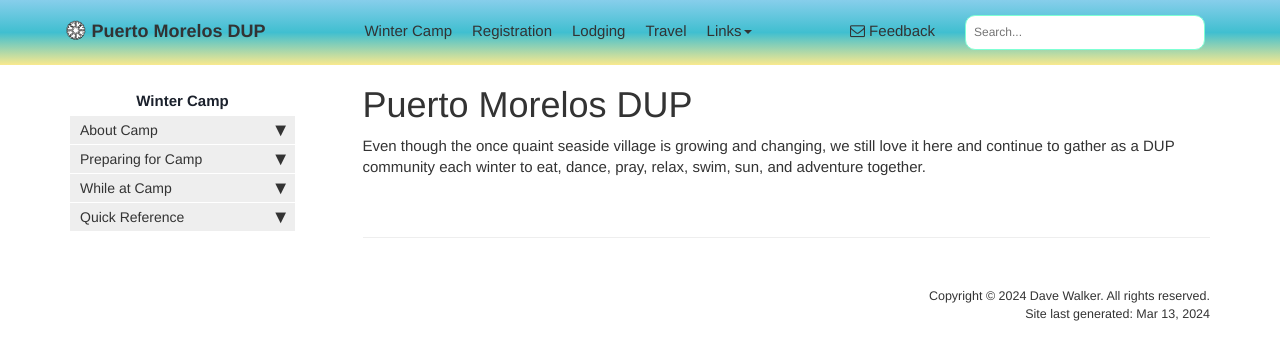
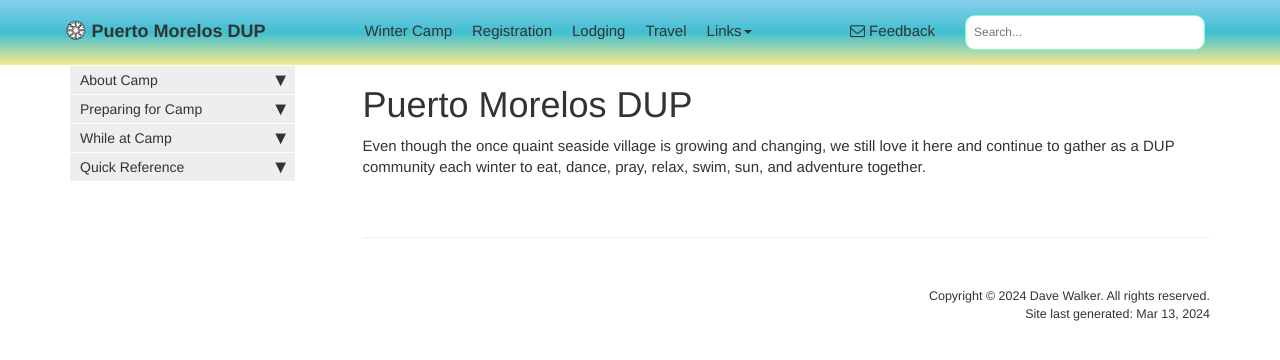
Before and after one commit to davewalker60/pmdupSAVE, a Jekyll site: the page built from index.md, in a window 1280 px wide. Shown: the top 360 px of the page. Built offline with Jekyll 4.4.1, drawn with Linux system fonts in a browser that asks for light colours; comment, search, counter and statistics services are not loaded.

Commit message:
Eliminate all sidebar spacing

```diff
--- a/_includes/sidebar.html
+++ b/_includes/sidebar.html
@@ -5,7 +5,8 @@
   <!-- <li class="sidebarTitle">{{sidebar[0].product}}<br>{{sidebar[0].version}}</li> -->
   {% for entry in sidebar %}
 
-  <p class="sidebartext">{{entry.title}}</p>
+  <!-- not using Product level - comment out for better spacing -->
+  <!-- <p class="sidebartext">{{entry.title}}</p> -->
 
   {% for folder in entry.folders %}
   {% if folder.output contains "web" %}
```
